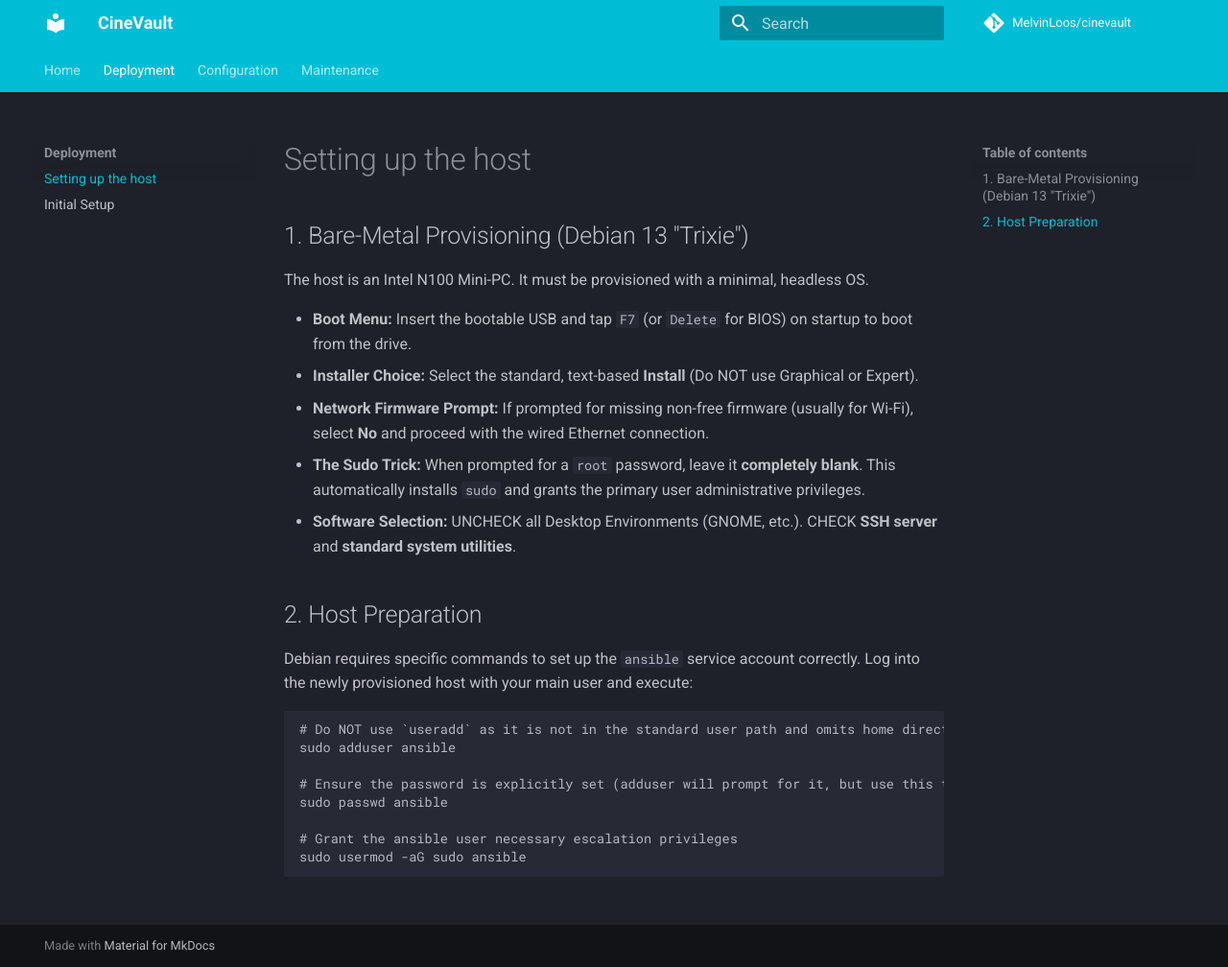
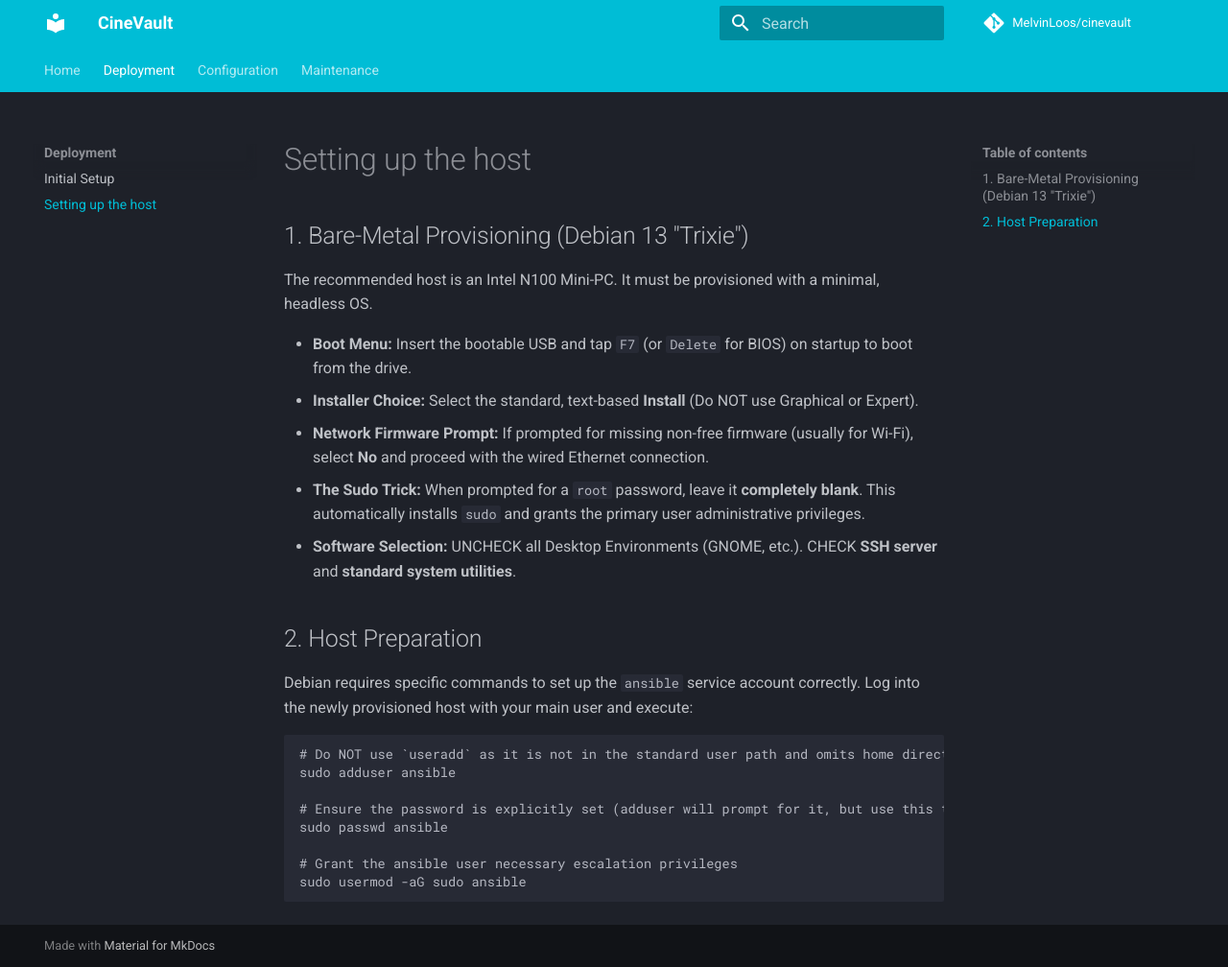
Before and after one commit to MelvinLoos/CineVault, an MkDocs documentation site: the page built from docs/deployment/bare-metal-provisioning.md, in a window 1280 px wide and 1008 px high. Shown: the whole window at 96% size. Built offline with MkDocs 1.6.1 and Material for MkDocs 9.7.7, drawn with Linux system fonts in a browser that asks for light colours; comment, search, counter and statistics services are not loaded.

Commit message:
docs: minor tweaks

```diff
--- a/docs/deployment/bare-metal-provisioning.md
+++ b/docs/deployment/bare-metal-provisioning.md
@@ -1,7 +1,7 @@
 # Setting up the host
 
 ## 1. Bare-Metal Provisioning (Debian 13 "Trixie")
-The host is an Intel N100 Mini-PC. It must be provisioned with a minimal, headless OS.
+The recommended host is an Intel N100 Mini-PC. It must be provisioned with a minimal, headless OS.
 
 - **Boot Menu:** Insert the bootable USB and tap `F7` (or `Delete` for BIOS) on startup to boot from the drive.
 - **Installer Choice:** Select the standard, text-based **Install** (Do NOT use Graphical or Expert).
--- a/mkdocs.yml
+++ b/mkdocs.yml
@@ -20,8 +20,8 @@ theme:
 nav:
   - Home: index.md
   - Deployment:
+      - Initial Setup: deployment/initial-setup.md
       - Setting up the host: deployment/bare-metal-provisioning.md
-      - Initial Setup: deployment/initial-setup.md
   - Configuration:
       - Homepage Dashboard: configuration/homepage.md
       - Wizarr Onboarding: configuration/wizarr.md
```
